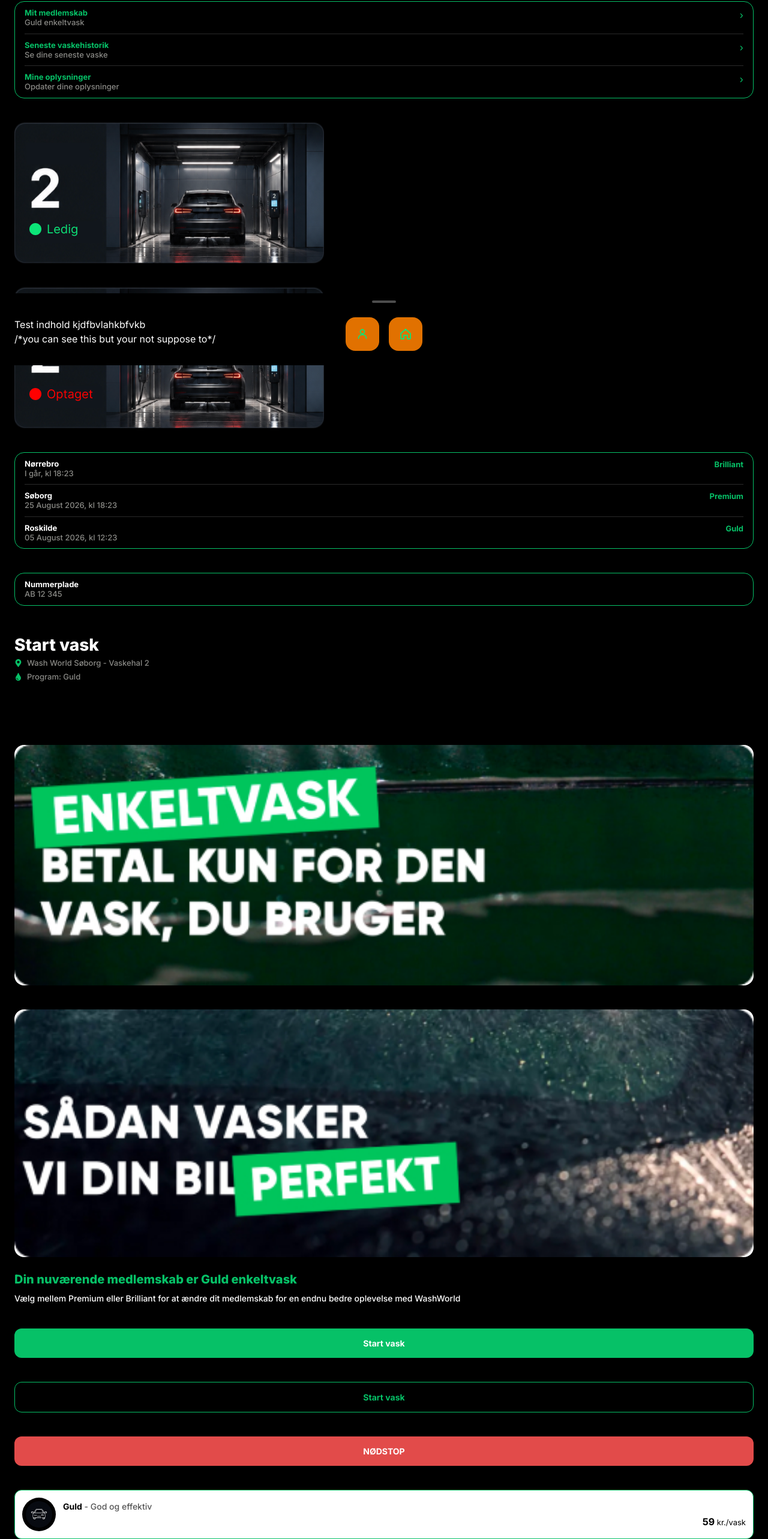
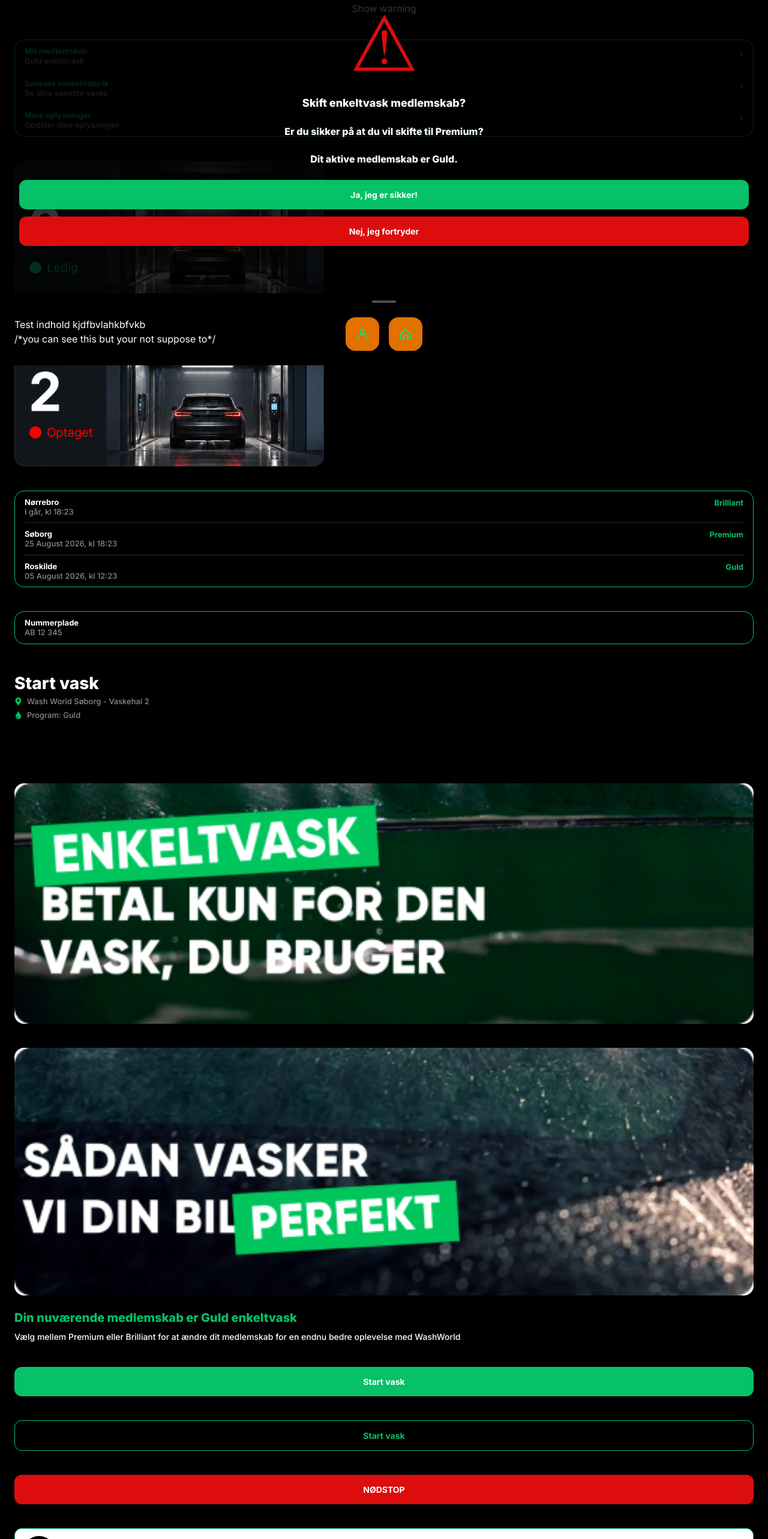
Before and after one commit to char667v/nextjs_reexam_frontend, a Next.js app: page /pages/preview in a window 1280 px wide. Shown: the part 191-2757 px from the top of the page at 60% size. Built offline with nearby package versions, Linux system fonts and the light colour scheme; a web font is replaced by a local one.

Commit message:
tilføjet switchmembershipwarning and other modifications

```diff
--- a/app/components/layout/AppHeader.tsx
+++ b/app/components/layout/AppHeader.tsx
@@ -5,7 +5,7 @@ import { useRouter } from "next/navigation";
 import { ReactNode } from "react";
 
 type AppHeaderProps = {
-  title: string;
+  title?: string;
   subtitle?: string;
   details?: { icon: ReactNode; text: string }[];
   showClose?: boolean;
@@ -32,7 +32,7 @@ export default function AppHeader({
         </button>
       )}
 
-      <h1 className="text-h1 text-foreground mb-1 pr-8">{title}</h1>
+      {title && <h1 className="text-h1 text-foreground mb-1 pr-8">{title}</h1>}
 
       {subtitle && <p className="text-body-sm text-white">{subtitle}</p>}
 
--- a/app/components/ui/PillButton.tsx
+++ b/app/components/ui/PillButton.tsx
@@ -4,7 +4,7 @@ import { ReactNode, useState } from "react";
 
 const variants = {
   primary: {
-    base: "bg-brand text-white",
+    base: "bg-brand text-white text-body-xl",
     pressed: "bg-[var(--color-primary)] text-white",
   },
   outline: {
@@ -12,12 +12,12 @@ const variants = {
     pressed: "bg-brand text-white",
   },
   danger: {
-    base: "bg-[#E24B4A] text-white",
+    base: "bg-[#dd0d0d] text-white",
     pressed: "bg-[#A5322F] text-white",
   },
   "danger-outline": {
-    base: "bg-transparent border border-[#E24B4A] text-[#E24B4A]",
-    pressed: "bg-[#E24B4A] text-white",
+    base: "bg-transparent border border-[#dd0d0d] text-[#dd0d0d]",
+    pressed: "bg-[#dd0d0d] text-white",
   },
 };
 
--- /dev/null
+++ b/app/components/ui/SwitchMembershipWarning.tsx
@@ -0,0 +1,33 @@
+"use client";
+
+import PillButton from "./PillButton";
+
+type SwitchMembershipWarningProps = {
+  currentTier: string;
+  newTier: string;
+  onConfirm: () => void;
+  onCancel: () => void;
+};
+
+export default function SwitchMembershipWarning({
+  currentTier,
+  newTier,
+  onConfirm,
+  onCancel,
+}: SwitchMembershipWarningProps) {
+  return (
+    <div className="fixed inset-0 bg-black/80 flex flex-col items-center justify-center px-8 gap-6">
+      <span className="text-9xl text-(--color-danger)">⚠</span>
+
+      <h2 className="text-h4 text-foreground text-center">Skift enkeltvask medlemskab?</h2>
+
+      <p className="text-h5 text-foreground text-center">Er du sikker på at du vil skifte til {newTier}?</p>
+      <p className="text-h5 text-foreground text-center">Dit aktive medlemskab er {currentTier}.</p>
+
+      <div className="w-full flex flex-col gap-3">
+        <PillButton onClick={onConfirm}>Ja, jeg er sikker!</PillButton>
+        <PillButton variant="danger" onClick={onCancel}>Nej, jeg fortryder</PillButton>
+      </div>
+    </div>
+  );
+}
--- a/app/components/ui/TierCard.tsx
+++ b/app/components/ui/TierCard.tsx
@@ -37,7 +37,7 @@ export default function TierCard({
           <span className="font-bold">{name}</span> <span className="text-[#555]">- {subtitle}</span>
         </p>
         <div className="flex items-center justify-end gap-1 mt-1">
-          <span className="text-h5 font-bold text-black">
+          <span className="text-h2 font-bold text-black">
             {price} <span className="text-body-sm font-normal">kr./vask</span>
           </span>
           {!selected && showChevron && <span className="text-black">›</span>}
--- a/app/globals.css
+++ b/app/globals.css
@@ -57,6 +57,11 @@
   --color-active-bg: #06c167; /*primary color on white background when active*/
   --color-active-bg-transparent: #d524bd47; /*remember to usse the right opacity/color*/
   --border-radius: 12px; /*border radius for buttons and inputs*/
+
+  --color-muted: #8a8a86;
+  --color-card-bg: #111111;
+  --color-divider: #2a2a2a;
+  --color-danger: #dd0d0d;
 
   /* Mobile typography scale */
   --display-h1-size: 28px;
--- a/app/pages/dashboard/page.tsx
+++ b/app/pages/dashboard/page.tsx
@@ -1,32 +1,80 @@
 "use client";
-import { useState } from "react";
+import { useEffect, useState } from "react";
 import SearchBar from "../../components/ui/SearchBar";
 import BottomSheet from "../../components/ui/BottomSheet";
 import WashHallCard from "../../components/ui/WashHallCard";
 import BottomNav from "../../components/layout/BottomNav";
+// import LiveWashMap from "../../components/LiveWashMap";
+// import { setWashSession } from "../../lib/washSession";
 import { useRouter } from "next/navigation";
+
+type MapLocation = {
+  id: string;
+  name: string;
+  address: string;
+  position: [number, number];
+};
 
 export default function Dashboard() {
   const router = useRouter();
   const [search, setSearch] = useState("");
-  const [sheetOpen, setSheetOpen] = useState(true);
+  const [locations, setLocations] = useState<MapLocation[]>([]);
+  const [selectedLocationId, setSelectedLocationId] = useState<string>();
+  const [sheetOpen, setSheetOpen] = useState(false);
+  const [locateRequestCount, setLocateRequestCount] = useState(0);
+
+  useEffect(() => {
+    fetch("/api/location-queues/washworld-locations")
+      .then((res) => res.json())
+      .then(setLocations)
+      .catch(() => setLocations([]));
+  }, []);
+
+  function handleSelectLocation(id: string) {
+    setSelectedLocationId(id);
+    setSheetOpen(true);
+  }
+
+  // function handleStartWash() {
+  //   if (!selected) return;
+  //   setWashSession({
+  //     locationId: selected.id,
+  //     locationName: selected.name,
+  //     locationAddress: selected.address,
+  //   });
+  //   router.push("/pages/wash/select-single-wash");
+  // }
+
+  const selected = locations.find((l) => l.id === selectedLocationId);
+  const filteredLocations = search
+    ? locations.filter((l) => l.name.toLowerCase().includes(search.toLowerCase()))
+    : locations;
 
   return (
     <div className="h-screen overflow-hidden relative">
-      {/* Placeholder for the real Leaflet map, added later */}
-      <div className="absolute inset-0 bg-[#0a1a0f] flex items-center justify-center">
-        <span className="text-body-sm text-[#8a8a86]">Kort kommer her</span>
-      </div>
+      {/* <LiveWashMap
+        locations={filteredLocations}
+        selectedLocationId={selectedLocationId}
+        onSelectLocation={handleSelectLocation}
+        locateRequestCount={locateRequestCount}
+      /> */}
 
       <div className="absolute top-6 left-6 right-6">
         <SearchBar value={search} onChange={setSearch} />
       </div>
 
-      {sheetOpen && (
+      <button
+        onClick={() => setLocateRequestCount((c) => c + 1)}
+        className="absolute bottom-28 right-6 bg-black border border-brand rounded-full w-12 h-12 flex items-center justify-center text-brand"
+      >
+        📍
+      </button>
+
+      {sheetOpen && selected && (
         <BottomSheet onClose={() => setSheetOpen(false)}>
           <WashHallCard
-            name="Wash World Nørrebro"
-            address={"Rebslagervej 19\n2400 København NV"}
+            name={selected.name}
+            address={selected.address}
             image="/jpg/wash-world-norrebro.jpg"
             open={true}
             waitTime="5 min ventetid"
@@ -36,7 +84,7 @@ export default function Dashboard() {
               { icon: "🧹", label: "Støvsugere" },
               { icon: "🧴", label: "Vask selv" },
             ]}
-            onStart={() => router.push("/pages/wash/start")}
+            onStart={handleStartWash}
           />
         </BottomSheet>
       )}
@@ -45,3 +93,51 @@ export default function Dashboard() {
     </div>
   );
 }
+
+// "use client";
+// import { useState } from "react";
+// import SearchBar from "../../components/ui/SearchBar";
+// import BottomSheet from "../../components/ui/BottomSheet";
+// import WashHallCard from "../../components/ui/WashHallCard";
+// import BottomNav from "../../components/layout/BottomNav";
+// import { useRouter } from "next/navigation";
+
+// export default function Dashboard() {
+//   const router = useRouter();
+//   const [search, setSearch] = useState("");
+//   const [sheetOpen, setSheetOpen] = useState(true);
+
+//   return (
+//     <div className="h-screen overflow-hidden relative">
+//       {/* Placeholder for the real Leaflet map, added later */}
+//       <div className="absolute inset-0 bg-[#0a1a0f] flex items-center justify-center">
+//         <span className="text-body-sm text-[#8a8a86]">Kort kommer her</span>
+//       </div>
+
+//       <div className="absolute top-6 left-6 right-6">
+//         <SearchBar value={search} onChange={setSearch} />
+//       </div>
+
+//       {sheetOpen && (
+//         <BottomSheet onClose={() => setSheetOpen(false)}>
+//           <WashHallCard
+//             name="Wash World Nørrebro"
+//             address={"Rebslagervej 19\n2400 København NV"}
+//             image="/jpg/wash-world-norrebro.jpg"
+//             open={true}
+//             waitTime="5 min ventetid"
+//             amenities={[
+//               { icon: "🕐", label: "Åben 7/22" },
+//               { icon: "🚗", label: "3 Vaskehaller" },
+//               { icon: "🧹", label: "Støvsugere" },
+//               { icon: "🧴", label: "Vask selv" },
+//             ]}
+//             onStart={() => router.push("/pages/wash/start")}
+//           />
+//         </BottomSheet>
+//       )}
+
+//       <BottomNav />
+//     </div>
+//   );
+// }
--- a/app/pages/preview/page.tsx
+++ b/app/pages/preview/page.tsx
@@ -14,6 +14,8 @@ import TierDetailCard from "../../components/ui/TierDetailCard";
 import BottomSheet from "@/app/components/ui/BottomSheet";
 import { FaMapMarkerAlt, FaTint } from "react-icons/fa";
 
+import SwitchMembershipWarning from "../../components/ui/SwitchMembershipWarning";
+
 const fakeWashes = [
   { location: "Nørrebro", date: "I går, kl 18:23", tier: "Brilliant" },
   { location: "Søborg", date: "25 August 2026, kl 18:23", tier: "Premium" },
@@ -22,10 +24,17 @@ const fakeWashes = [
 
 export default function Test() {
   const [sheetOpen, setSheetOpen] = useState(true);
+  const [showWarning, setShowWarning] = useState(true);
 
   return (
     <div className="px-6 pt-6 flex flex-col gap-10">
       <AppHeader title="Login" subtitle="Et par oplysninger, så er du klar til vask." />
+
+      <button onClick={() => setShowWarning(true)} className="text-white">
+        Show warning
+      </button>
+
+      {showWarning && <SwitchMembershipWarning currentTier="Guld" newTier="Premium" onConfirm={() => setShowWarning(false)} onCancel={() => setShowWarning(false)} />}
 
       <ProfileGroup>
         <ProfileRow label="Mit medlemskab" value="Guld enkeltvask" labelColor="brand" href="/pages/profile/membership" />
@@ -108,7 +117,6 @@ export default function Test() {
     </div>
   );
 }
-
 
 // import AppHeader from "../../components/layout/AppHeader";
 // import BottomNav from "../../components/layout/BottomNav";
--- a/app/pages/wash/select-single-wash/page.tsx
+++ b/app/pages/wash/select-single-wash/page.tsx
@@ -16,7 +16,7 @@ export default function SelectSingleWashPage() {
 
   return (
     <div className="pt-20 pr-10 pl-14 flex flex-col gap-4">
-      <AppHeader title="Vælg enkeltvask" />
+      <AppHeader onClose={() => router.push("/pages/dashboard")} />
 
       <PromoBanner
         src="/jpg/enkeltvask-banner.jpg"
```
Also changed, not shown: app/pages/onboarding/page.tsx (+2 -8 lines).
